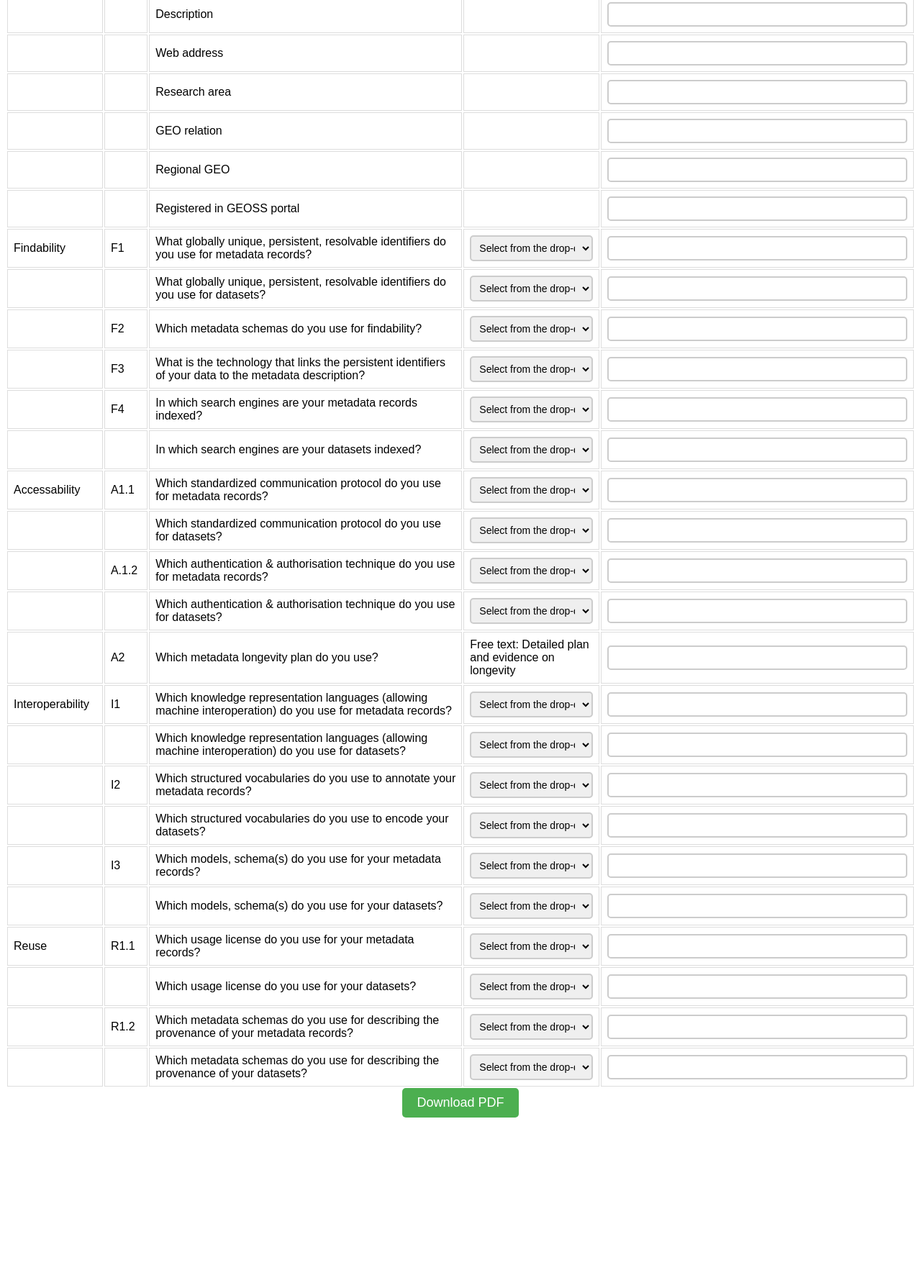
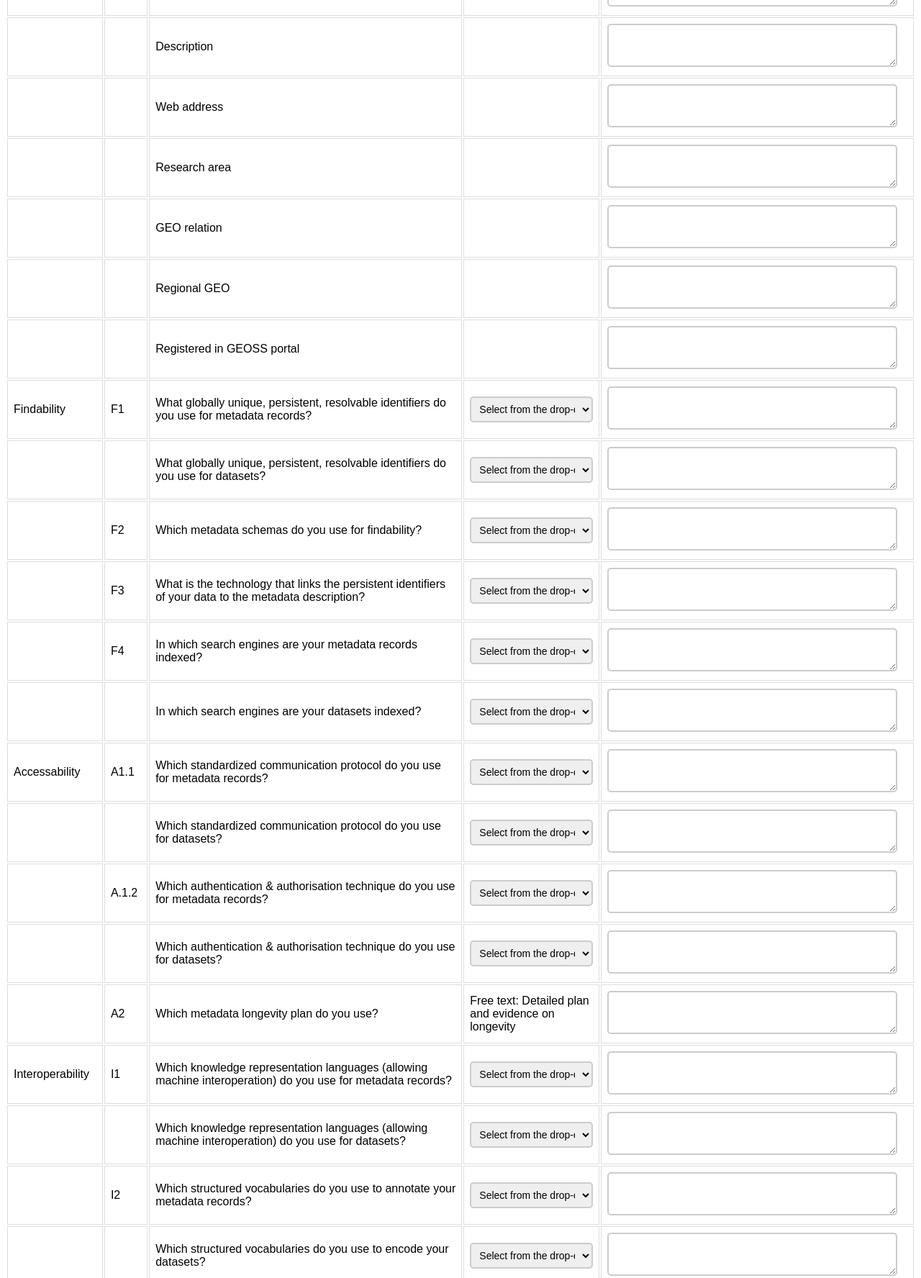
Before and after one commit to yessimkhanova/fair_data, a plain HTML site: page index.html in a window 1280 px wide. Shown: the part 456-2232 px from the top of the page at 72% size. Before the commit the page ends 2017 px from the top, so only its background shows below. Drawn offline with nearby package versions, Linux system fonts and the light colour scheme.

Commit message:
Add files via upload

```diff
--- a/index.html
+++ b/index.html
@@ -9,8 +9,8 @@
     <body>
 
         <h1>Findable, Accessible, Interoperable, and Reusable (FAIR) Data</h1>
-		<p>This table is designed to facilitate the assessment of data compliance with the FAIR principles.</p>
-		<p>It has been adapted by Lionel Menard and Kalamkas Yessimkhanova as an outcome of the deliberations and collaborative efforts within the GIDDT group meetings.</p>
+        <p>This table is designed to facilitate the assessment of data compliance with the FAIR principles.</p>
+        <p>It has been adapted by Lionel Menard and Kalamkas Yessimkhanova as an outcome of the deliberations and collaborative efforts within the GIDDT group meetings.</p>
         <p>The original source is from the GO FAIR Initiative (https://bit.ly/yourFIP)</p>
 
         <table id="fairTable">
@@ -29,49 +29,49 @@
                     <td></td>
                     <td>Project name</td>
                     <td></td>
-                    <td><input type="text" id="projectName"></td>
+                    <td><textarea id="projectName"></textarea></td>
                 </tr>
                 <tr>
                     <td></td>
                     <td></td>
                     <td>Description</td>
                     <td></td>
-                    <td><input type="text" id="description"></td>
+                    <td><textarea id="description"></textarea></td>
                 </tr>
                 <tr>
                     <td></td>
                     <td></td>
                     <td>Web address</td>
                     <td></td>
-                    <td><input type="text" id="webAddress"></td>
+                    <td><textarea id="webAddress"></textarea></td>
                 </tr>
                 <tr>
                     <td></td>
                     <td></td>
                     <td>Research area</td>
                     <td></td>
-                    <td><input type="text" id="researchArea"></td>
+                    <td><textarea id="researchArea"></textarea></td>
                 </tr>
                 <tr>
                     <td></td>
                     <td></td>
                     <td>GEO relation</td>
                     <td></td>
-                    <td><input type="text" id="geoRelation"></td>
+                    <td><textarea id="geoRelation"></textarea></td>
                 </tr>
                 <tr>
                     <td></td>
                     <td></td>
                     <td>Regional GEO</td>
                     <td></td>
-                    <td><input type="text" id="regionalGeo"></td>
+                    <td><textarea id="regionalGeo"></textarea></td>
                 </tr>
                 <tr>
                     <td></td>
                     <td></td>
                     <td>Registered in GEOSS portal</td>
                     <td></td>
-                    <td><input type="text" id="registeredGeoss"></td>
+                    <td><textarea id="registeredGeoss"></textarea></td>
                 </tr>
                 <tr>
                     <td>Findability</td>
@@ -86,7 +86,7 @@
                             <option value="Other">Other</option>
                         </select>
                     </td>
-                    <td><input type="text" id="metadataComments"></td>
+                    <td><textarea id="metadataComments"></textarea></td>
                 </tr>
                 <tr>
                     <td></td>
@@ -100,7 +100,7 @@
                             <option value="Other">Other</option>
                         </select>
                     </td>
-                    <td><input type="text" id="datasetComments"></td>
+                    <td><textarea id="datasetComments"></textarea></td>
                 </tr>
                 <tr>
                     <td></td>
@@ -114,7 +114,7 @@
                             <option value="Other">Other</option>
                         </select>
                     </td>
-                    <td><input type="text" id="findabilityComments"></td>
+                    <td><textarea id="findabilityComments"></textarea></td>
                 </tr>
                 <tr>
                     <td></td>
@@ -127,7 +127,7 @@
                             <option value="Other">Other</option>
                         </select>
                     </td>
-                    <td><input type="text" id="persistentComments"></td>
+                    <td><textarea id="persistentComments"></textarea></td>
                 </tr>
                 <tr>
                     <td></td>
@@ -142,7 +142,7 @@
                             <option value="Other">Other</option>
                         </select>
                     </td>
-                    <td><input type="text" id="searchEngineMetadataComments"></td>
+                    <td><textarea id="searchEngineMetadataComments"></textarea></td>
                 </tr>
                 <tr>
                     <td></td>
@@ -157,7 +157,7 @@
                             <option value="Other">Other</option>
                         </select>
                     </td>
-                    <td><input type="text" id="searchEngineDatasetsComments"></td>
+                    <td><textarea id="searchEngineDatasetsComments"></textarea></td>
                 </tr>
                 <tr>
                     <td>Accessability</td>
@@ -172,7 +172,7 @@
                             <option value="Other">Other</option>
                         </select>
                     </td>
-                    <td><input type="text" id="metadataProtocolComments"></td>
+                    <td><textarea id="metadataProtocolComments"></textarea></td>
                 </tr>
                 <tr>
                     <td></td>
@@ -188,7 +188,7 @@
                             <option value="Other">Other</option>
                         </select>
                     </td>
-                    <td><input type="text" id="datasetsProtocolComments"></td>
+                    <td><textarea id="datasetsProtocolComments"></textarea></td>
                 </tr>
                 <tr>
                     <td></td>
@@ -203,7 +203,7 @@
                             <option value="Other">Other</option>
                         </select>
                     </td>
-                    <td><input type="text" id="authMetadataComments"></td>
+                    <td><textarea id="authMetadataComments"></textarea></td>
                 </tr>
                 <tr>
                     <td></td>
@@ -220,14 +220,14 @@
                             <option value="Other">Other</option>
                         </select>
                     </td>
-                    <td><input type="text" id="authDatasetsComments"></td>
+                    <td><textarea id="authDatasetsComments"></textarea></td>
                 </tr>
                 <tr>
                     <td></td>
                     <td>A2</td>
                     <td>Which metadata longevity plan do you use?</td>
                     <td>Free text: Detailed plan and evidence on longevity</td>
-                    <td><input type="text" id="metadataLongevityPlan"></td>
+                    <td><textarea id="metadataLongevityPlan"></textarea></td>
                 </tr>
                 <tr>
                     <td>Interoperability</td>
@@ -243,7 +243,7 @@
                             <option value="Other">Other</option>
                         </select>
                     </td>
-                    <td><input type="text" id="metadataLanguagesComments"></td>
+                    <td><textarea id="metadataLanguagesComments"></textarea></td>
                 </tr>
                 <tr>
                     <td></td>
@@ -259,7 +259,7 @@
                             <option value="Other">Other</option>
                         </select>
                     </td>
-                    <td><input type="text" id="datasetsLanguagesComments"></td>
+                    <td><textarea id="datasetsLanguagesComments"></textarea></td>
                 </tr>
                 <tr>
                     <td></td>
@@ -273,7 +273,7 @@
                             <option value="Other">Other</option>
                         </select>
                     </td>
-                    <td><input type="text" id="metadataVocabulariesComments"></td>
+                    <td><textarea id="metadataVocabulariesComments"></textarea></td>
                 </tr>
                 <tr>
                     <td></td>
@@ -287,7 +287,7 @@
                             <option value="Other">Other</option>
                         </select>
                     </td>
-                    <td><input type="text" id="datasetsVocabulariesComments"></td>
+                    <td><textarea id="datasetsVocabulariesComments"></textarea></td>
                 </tr>
                 <tr>
                     <td></td>
@@ -302,7 +302,7 @@
                             <option value="Other">Other</option>
                         </select>
                     </td>
-                    <td><input type="text" id="metadataSchemasComments"></td>
+                    <td><textarea id="metadataSchemasComments"></textarea></td>
                 </tr>
                 <tr>
                     <td></td>
@@ -317,7 +317,7 @@
                             <option value="Other">Other</option>
                         </select>
                     </td>
-                    <td><input type="text" id="datasetsSchemasComments"></td>
+                    <td><textarea id="datasetsSchemasComments"></textarea></td>
                 </tr>
                 <tr>
                     <td>Reuse</td>
@@ -333,7 +333,7 @@
                             <option value="Other">Other</option>
                         </select>
                     </td>
-                    <td><input type="text" id="metadataLicenseComments"></td>
+                    <td><textarea id="metadataLicenseComments"></textarea></td>
                 </tr>
                 <tr>
                     <td></td>
@@ -349,7 +349,7 @@
                             <option value="Other">Other</option>
                         </select>
                     </td>
-                    <td><input type="text" id="datasetsLicenseComments"></td>
+                    <td><textarea id="datasetsLicenseComments"></textarea></td>
                 </tr>
                 <tr>
                     <td></td>
@@ -365,7 +365,7 @@
                             <option value="Other">Other</option>
                         </select>
                     </td>
-                    <td><input type="text" id="metadataProvenanceComments"></td>
+                    <td><textarea id="metadataProvenanceComments"></textarea></td>
                 </tr>
                 <tr>
                     <td></td>
@@ -381,7 +381,7 @@
                             <option value="Other">Other</option>
                         </select>
                     </td>
-                    <td><input type="text" id="datasetsProvenanceComments"></td>
+                    <td><textarea id="datasetsProvenanceComments"></textarea></td>
                 </tr>
             </tbody>
         </table>
@@ -395,7 +395,7 @@
             const { jsPDF } = window.jspdf;
             const doc = new jsPDF();
 
-			// Collect data from form fields
+            // Collect data from form fields
             const formData = {
                 projectName: document.getElementById('projectName').value || "Not filled",
                 description: document.getElementById('description').value || "Not filled",
@@ -490,7 +490,7 @@ doc.text('It has been adapted by Lionel Menard and Kalamkas Yessimkhanova as an
 doc.text('of the deliberations and collaborative efforts within the GIDDT group meetings.', 14, 44);
 doc.text('The original source is from the GO FAIR Initiative (https://bit.ly/yourFIP)', 14, 51);
 
-// Move the starting point of the table down a bit
+
 const startY = 60;
 // Define column widths in PDF
 
--- a/style.css
+++ b/style.css
@@ -13,7 +13,6 @@
 
 table {
   font-family: arial, sans-serif;
-
   width: 100%;
 }
 
@@ -23,19 +22,19 @@
   padding: 8px;
 }
 th:nth-child(1) {
-    width: 5%; /* Adjust the percentage or pixel value as needed */
+  width: 5%;
 }
 th:nth-child(2) {
-    width: 2.5%; /* Adjust the percentage or pixel value as needed */
+  width: 2.5%;
 }
 th:nth-child(3) {
-    width: 30%; /* Adjust the percentage or pixel value as needed */
+  width: 30%;
 }
 th:nth-child(4) {
-    width: 13%; /* Adjust the percentage or pixel value as needed */
+  width: 13%;
 }
 th:nth-child(5) {
-    width: 30%; /* Adjust the percentage or pixel value as needed */
+  width: 30%;
 }
 
 td {
@@ -44,38 +43,42 @@ th:nth-child(5) {
   padding: 8px;
 }
 
-
 tr:hover {
   background-color: lightgray;
 }
 
-  select, input {
+select, input, textarea {
   width: 100%;
   box-sizing: border-box;
   padding: 7px;
   font-size: 14px;
   border: 2px solid #ccc;
   border-radius: 5px;
+  resize: vertical;
 }
 
-/* Change the border color on focus */
-select:focus {
+textarea {
+  width: calc(100% - 14px);
+  min-height: 60px;
+}
+
+select:focus, input:focus, textarea:focus {
   border-color: #007bff;
   outline: none;
 }
 
 #downloadButton {
   display: block;
-  margin: 0 auto; /* Centers the button horizontally */
-  background-color: #4CAF50; /* Change the background color */
-  color: white; /* Change the text color */
-  font-size: 18px; /* Change the font size */
-  padding: 10px 20px; /* Add padding to increase button size */
+  margin: 0 auto;
+  background-color: #4CAF50;
+  color: white;
+  font-size: 18px;
+  padding: 10px 20px;
   border: none;
   cursor: pointer;
   border-radius: 5px;
 }
 
 #downloadButton:hover {
-  background-color: #45a049; /* Change the background color on hover */
+  background-color: #45a049;
 }
```
Lines whose indentation alone changed are shown as unchanged.
